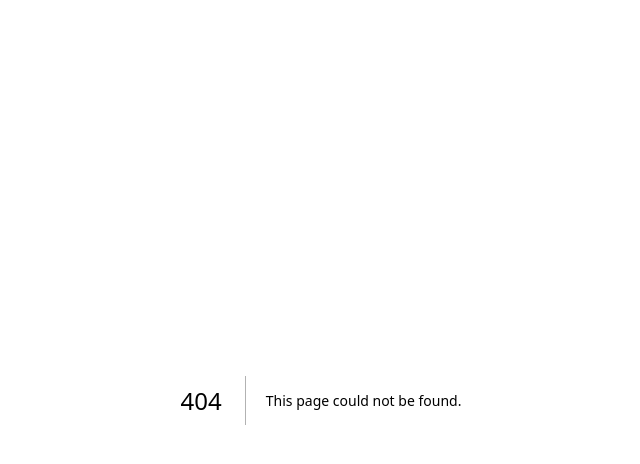
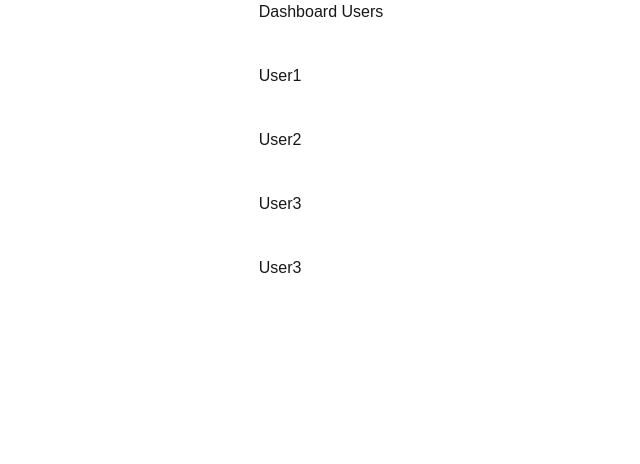
Before and after one commit to hggnomm/next-15-fundamental, a Next.js app: page /dashboard/users in a window 1280 px wide. Before the commit this address had no page. Shown: the top 464 px of the page, without its empty margins (319-959 px from the left). Built offline with nearby package versions, Linux system fonts and the light colour scheme.

Commit message:
- Dynamic Route / add child route

```diff
--- /dev/null
+++ b/app/dashboard/users/[id]/page.tsx
@@ -0,0 +1,11 @@
+import React from "react";
+
+interface IUser {
+  id: string;
+}
+const Page = ({ params }: { params: IUser }) => {
+  const { id } = params;
+  return <div className="text-3xl">User Details Page {id}</div>;
+};
+
+export default Page;
--- /dev/null
+++ b/app/dashboard/users/page.tsx
@@ -0,0 +1,26 @@
+import Link from "next/link";
+
+const Page = () => {
+  return (
+    <div>
+      <h1>Dashboard Users</h1>
+      <ul>
+        <li className="mt-10">
+          <Link href={"/dashboard/users/1"}>User1</Link>
+        </li>
+        <li className="mt-10">
+          <Link href={"/dashboard/users/2"}>User2</Link>
+        </li>
+        <li className="mt-10">
+          <Link href={"/dashboard/users/3"}>User3</Link>
+        </li>
+        <li className="mt-10">
+          <Link href={"/dashboard/users/3"}>User3</Link>
+        </li>
+
+      </ul>
+    </div>
+  );
+};
+
+export default Page;
```
